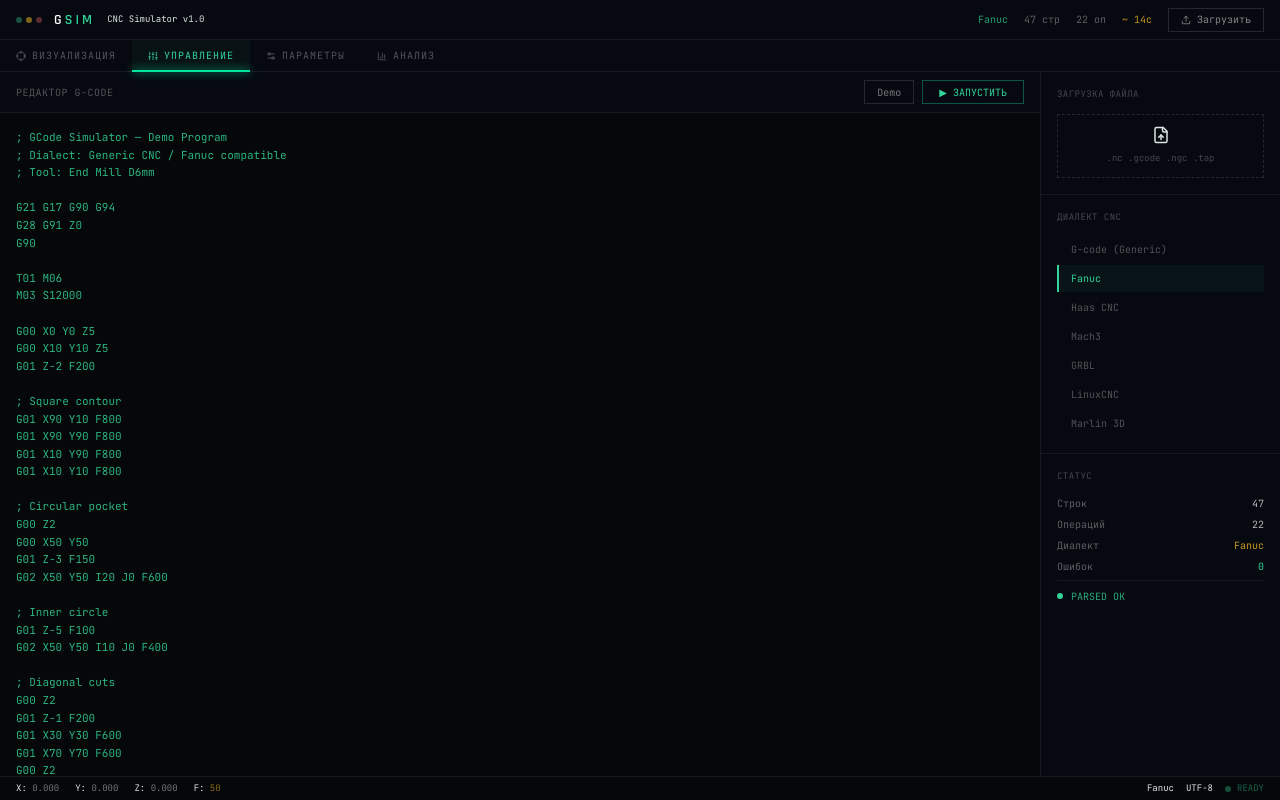
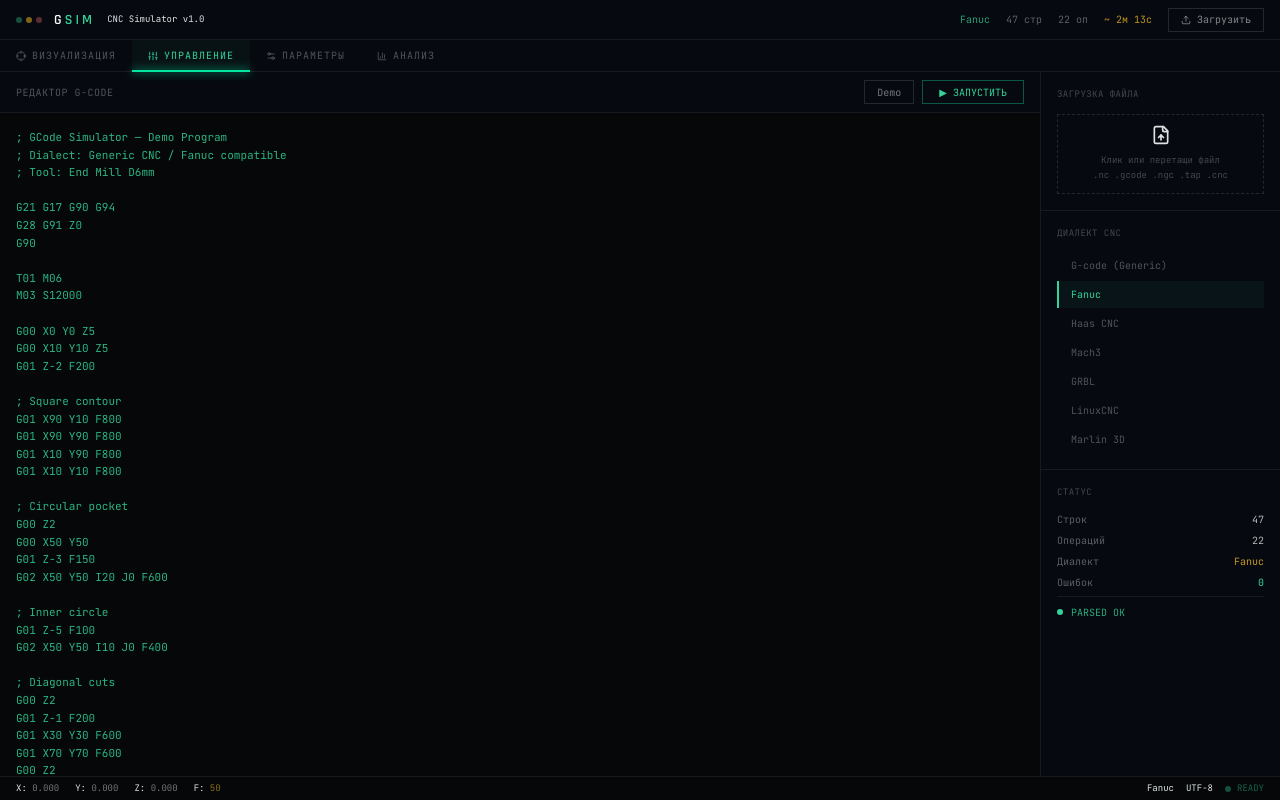
Before and after one commit to pr-poehali-dev/gcode-simulator-visualization, a React (Vite) app: page / in a window 1280 px wide. Both pictures are taken after a click on the button "УПРАВЛЕНИЕ". Built offline with nearby package versions, Linux system fonts and the light colour scheme.

Commit message:
Загрузка файла и визуализация траекторий

```diff
--- a/src/pages/Index.tsx
+++ b/src/pages/Index.tsx
@@ -17,6 +17,9 @@ interface ToolPath {
   type: "rapid" | "cut" | "arc" | "probe";
   lineNum: number;
   feedrate?: number;
+  // arc-specific
+  arcCx?: number; arcCy?: number; arcR?: number;
+  arcStartAngle?: number; arcEndAngle?: number; arcCCW?: boolean;
 }
 
 interface ParseResult {
@@ -35,6 +38,12 @@ interface ParseResult {
     boundingBox: { minX: number; maxX: number; minY: number; maxY: number };
     feedrates: number[];
     dialect: string;
+    // extracted from code
+    spindleSpeeds: number[];
+    tools: number[];
+    plungeFeed: number | null;
+    cuttingFeed: number | null;
+    rapidFeed: number | null;
   };
 }
 
@@ -55,13 +64,17 @@ function parseGCode(code: string): ParseResult {
   const paths: ToolPath[] = [];
 
   let pos = { x: 0, y: 0, z: 0 };
-  const modal = { motion: "G0", coords: "G90" };
+  const modal = { motion: "G0", coords: "G90", arcCCW: false };
   let feedrate = 300;
   const feedrates: number[] = [];
+  const spindleSpeeds: number[] = [];
+  const tools: number[] = [];
   let rapidDist = 0, cutDist = 0;
   let maxDepth = 0;
   let minX = Infinity, maxX = -Infinity, minY = Infinity, maxY = -Infinity;
   let rapidMoves = 0, cutMoves = 0, arcs = 0;
+  let firstPlungeFeed: number | null = null;
+  let maxCuttingFeed: number | null = null;
 
   const dist3 = (a: typeof pos, b: typeof pos) =>
     Math.sqrt((b.x - a.x) ** 2 + (b.y - a.y) ** 2 + (b.z - a.z) ** 2);
@@ -83,9 +96,22 @@ function parseGCode(code: string): ParseResult {
 
     if (command === "G0" || command === "G00") modal.motion = "G0";
     if (command === "G1" || command === "G01") modal.motion = "G1";
+    if (command === "G2" || command === "G02") { modal.motion = "G2"; modal.arcCCW = false; }
+    if (command === "G3" || command === "G03") { modal.motion = "G3"; modal.arcCCW = true; }
     if (command === "G90") modal.coords = "G90";
     if (command === "G91") modal.coords = "G91";
-    if (params.F) { feedrate = params.F; if (!feedrates.includes(feedrate)) feedrates.push(feedrate); }
+
+    if (params.F) {
+      feedrate = params.F;
+      if (!feedrates.includes(feedrate)) feedrates.push(feedrate);
+      // detect plunge vs cutting feed by Z motion
+      if (params.Z !== undefined && params.Z < pos.z && firstPlungeFeed === null) firstPlungeFeed = feedrate;
+      if (params.X !== undefined || params.Y !== undefined) {
+        if (maxCuttingFeed === null || feedrate > maxCuttingFeed) maxCuttingFeed = feedrate;
+      }
+    }
+    if (params.S && params.S > 0 && !spindleSpeeds.includes(params.S)) spindleSpeeds.push(params.S);
+    if (params.T && params.T > 0 && !tools.includes(params.T)) tools.push(params.T);
 
     const newPos = {
       x: params.X !== undefined ? (modal.coords === "G90" ? params.X : pos.x + params.X) : pos.x,
@@ -98,27 +124,43 @@ function parseGCode(code: string): ParseResult {
 
     if (isComment || !command) {
       type = "comment";
-    } else if (command.match(/^G0/) && !command.match(/^G0[23]/)) {
+    } else if ((command === "G0" || command === "G00") || (modal.motion === "G0" && hasMotion && !command.match(/^G[123]/))) {
       type = "rapid";
       if (hasMotion) {
         rapidDist += dist3(pos, newPos);
         rapidMoves++;
         paths.push({ from: { ...pos }, to: { ...newPos }, type: "rapid", lineNum: i + 1, feedrate });
       }
-    } else if (command.match(/^G1/)) {
+    } else if (command === "G1" || command === "G01" || (modal.motion === "G1" && hasMotion && !command.match(/^G[023]/))) {
       type = "cut";
       if (hasMotion) {
         cutDist += dist3(pos, newPos);
         cutMoves++;
         paths.push({ from: { ...pos }, to: { ...newPos }, type: "cut", lineNum: i + 1, feedrate });
       }
-    } else if (command.match(/^G[23]/)) {
+    } else if (command.match(/^G0?[23]$/)) {
       type = "arc";
-      if (hasMotion) {
+      const isCCW = command === "G3" || command === "G03";
+      if (hasMotion || params.I !== undefined || params.J !== undefined) {
+        // Arc center relative to start position
+        const cx = pos.x + (params.I ?? 0);
+        const cy = pos.y + (params.J ?? 0);
+        const r = Math.sqrt((pos.x - cx) ** 2 + (pos.y - cy) ** 2);
+        const startAngle = Math.atan2(pos.y - cy, pos.x - cx);
+        const endAngle = Math.atan2(newPos.y - cy, newPos.x - cx);
+        // Approximate arc length
+        let dAngle = isCCW ? endAngle - startAngle : startAngle - endAngle;
+        if (dAngle <= 0) dAngle += Math.PI * 2;
+        // Full circle when start == end
+        if (params.X === undefined && params.Y === undefined) dAngle = Math.PI * 2;
+        cutDist += r * dAngle;
         arcs++;
-        paths.push({ from: { ...pos }, to: { ...newPos }, type: "arc", lineNum: i + 1, feedrate });
+        paths.push({
+          from: { ...pos }, to: { ...newPos }, type: "arc", lineNum: i + 1, feedrate,
+          arcCx: cx, arcCy: cy, arcR: r, arcStartAngle: startAngle, arcEndAngle: endAngle, arcCCW: isCCW,
+        });
       }
-    } else if (command === "G38" || command === "G38.2") {
+    } else if (command.startsWith("G38")) {
       type = "probe";
     }
 
@@ -134,7 +176,8 @@ function parseGCode(code: string): ParseResult {
 
   const totalDist = rapidDist + cutDist;
   const avgFeed = feedrates.length ? feedrates.reduce((a, b) => a + b, 0) / feedrates.length : 300;
-  const estimatedTime = (cutDist / avgFeed) + (rapidDist / 3000);
+  const rapidSpeed = 3000;
+  const estimatedTime = (cutDist / Math.max(1, avgFeed)) + (rapidDist / rapidSpeed);
 
   return {
     lines,
@@ -153,6 +196,11 @@ function parseGCode(code: string): ParseResult {
       },
       feedrates: feedrates.sort((a, b) => a - b),
       dialect: detectDialect(code),
+      spindleSpeeds: spindleSpeeds.sort((a, b) => a - b),
+      tools: tools.sort((a, b) => a - b),
+      plungeFeed: firstPlungeFeed,
+      cuttingFeed: maxCuttingFeed,
+      rapidFeed: 3000,
     },
   };
 }
@@ -292,25 +340,48 @@ function Visualizer({ paths, stats, activeLine }: VisualizerProps) {
       const from = toScreen(path.from.x, path.from.y);
       const to = toScreen(path.to.x, path.to.y);
 
-      ctx.beginPath();
-      ctx.moveTo(from.sx, from.sy);
-
       if (path.type === "arc") {
-        const midX = (from.sx + to.sx) / 2 + (to.sy - from.sy) * 0.3;
-        const midY = (from.sy + to.sy) / 2 - (to.sx - from.sx) * 0.3;
-        ctx.quadraticCurveTo(midX, midY, to.sx, to.sy);
-        ctx.strokeStyle = isActive ? "#80d8ff" : "rgba(79,195,247,0.75)";
+        ctx.strokeStyle = isActive ? "#80d8ff" : "rgba(79,195,247,0.8)";
         ctx.lineWidth = isActive ? 2.5 : 1.5;
+        if (path.arcCx !== undefined && path.arcCy !== undefined && path.arcR !== undefined && path.arcR > 0) {
+          const screenCx = cx + path.arcCx * scale;
+          const screenCy = cy - path.arcCy * scale;
+          const screenR = path.arcR * scale;
+          const startA = path.arcStartAngle ?? 0;
+          const endA = path.arcEndAngle ?? 0;
+          const isCCW = path.arcCCW ?? false;
+          const isFullCircle =
+            Math.abs(path.from.x - path.to.x) < 0.001 &&
+            Math.abs(path.from.y - path.to.y) < 0.001;
+          ctx.beginPath();
+          if (isFullCircle) {
+            ctx.arc(screenCx, screenCy, screenR, 0, Math.PI * 2);
+          } else {
+            ctx.arc(screenCx, screenCy, screenR, -startA, -endA, isCCW);
+          }
+        } else {
+          const midX = (from.sx + to.sx) / 2 + (to.sy - from.sy) * 0.3;
+          const midY = (from.sy + to.sy) / 2 - (to.sx - from.sx) * 0.3;
+          ctx.beginPath();
+          ctx.moveTo(from.sx, from.sy);
+          ctx.quadraticCurveTo(midX, midY, to.sx, to.sy);
+        }
       } else if (path.type === "rapid") {
+        ctx.beginPath();
+        ctx.moveTo(from.sx, from.sy);
         ctx.lineTo(to.sx, to.sy);
         ctx.strokeStyle = isActive ? "#ffd740" : "rgba(255,179,0,0.5)";
         ctx.lineWidth = isActive ? 2 : 0.8;
         ctx.setLineDash([5, 4]);
       } else if (path.type === "cut") {
+        ctx.beginPath();
+        ctx.moveTo(from.sx, from.sy);
         ctx.lineTo(to.sx, to.sy);
         ctx.strokeStyle = isActive ? "#69ffca" : "rgba(0,229,160,0.9)";
         ctx.lineWidth = isActive ? 2.5 : 1.5;
       } else {
+        ctx.beginPath();
+        ctx.moveTo(from.sx, from.sy);
         ctx.lineTo(to.sx, to.sy);
         ctx.strokeStyle = "rgba(206,147,216,0.7)";
         ctx.lineWidth = 1;
@@ -613,11 +684,30 @@ export default function Index() {
             <div className="w-60 flex-none border-l border-white/[0.07] flex flex-col bg-[#060910]">
               <div className="p-4 border-b border-white/[0.07]">
                 <div className="text-[9px] font-mono text-white/25 uppercase tracking-wider mb-3">Загрузка файла</div>
-                <button onClick={() => fileInputRef.current?.click()}
-                  className="w-full h-16 border border-dashed border-white/12 hover:border-emerald-500/35 flex flex-col items-center justify-center gap-2 transition-all group">
-                  <Icon name="FileUp" size={18} className="text-white/22 group-hover:text-emerald-400 transition-colors" />
-                  <span className="text-[9px] font-mono text-white/25 group-hover:text-white/50 transition-colors">.nc .gcode .ngc .tap</span>
-                </button>
+                <div
+                  onClick={() => fileInputRef.current?.click()}
+                  onDragOver={e => { e.preventDefault(); e.currentTarget.classList.add("border-emerald-500/60"); }}
+                  onDragLeave={e => { e.currentTarget.classList.remove("border-emerald-500/60"); }}
+                  onDrop={e => {
+                    e.preventDefault();
+                    e.currentTarget.classList.remove("border-emerald-500/60");
+                    const file = e.dataTransfer.files[0];
+                    if (!file) return;
+                    const reader = new FileReader();
+                    reader.onload = ev => {
+                      const text = ev.target?.result as string;
+                      setGCode(text);
+                      setParsed(parseGCode(text));
+                      setActiveTab("visual");
+                    };
+                    reader.readAsText(file);
+                  }}
+                  className="w-full h-20 border border-dashed border-white/12 hover:border-emerald-500/35 flex flex-col items-center justify-center gap-2 transition-all group cursor-pointer select-none">
+                  <Icon name="FileUp" size={20} className="text-white/22 group-hover:text-emerald-400 transition-colors" />
+                  <span className="text-[9px] font-mono text-white/25 group-hover:text-white/50 transition-colors text-center leading-relaxed">
+                    Клик или перетащи файл<br/>.nc .gcode .ngc .tap .cnc
+                  </span>
+                </div>
               </div>
 
               <div className="p-4 border-b border-white/[0.07]">
@@ -661,54 +751,100 @@ export default function Index() {
         {/* ─ PARAMS ─ */}
         {activeTab === "params" && (
           <div className="h-full overflow-y-auto p-6">
-            <div className="max-w-2xl mx-auto space-y-4 animate-fade-in">
-              <div className="text-[9px] font-mono text-white/25 uppercase tracking-wider mb-5">Параметры станка и инструмента</div>
-              <div className="grid grid-cols-1 sm:grid-cols-2 gap-3">
-                {[
-                  { title: "Рабочая зона", color: "emerald", fields: [
-                    { l: "Ось X", u: "мм", v: "600" }, { l: "Ось Y", u: "мм", v: "400" },
-                    { l: "Ось Z", u: "мм", v: "100" }, { l: "Max подача", u: "мм/мин", v: "10000" },
-                  ]},
-                  { title: "Инструмент", color: "amber", fields: [
-                    { l: "Диаметр фрезы", u: "мм", v: "6" }, { l: "Число зубьев", u: "шт", v: "4" },
-                    { l: "Шпиндель", u: "об/мин", v: "12000" }, { l: "Подача/зуб", u: "мм", v: "0.05" },
-                  ]},
-                  { title: "Симуляция", color: "sky", fields: [
-                    { l: "Скорость G00", u: "мм/мин", v: "3000" }, { l: "Смена инструм.", u: "сек", v: "10" },
-                    { l: "Разгон", u: "мм/с²", v: "500" }, { l: "Задержка старта", u: "мс", v: "100" },
-                  ]},
-                  { title: "Материал", color: "purple", fields: [] as { l: string; u: string; v: string }[] },
-                ].map(section => (
-                  <div key={section.title} className="border border-white/[0.07] p-4 bg-[#060910]">
-                    <div className={`text-[9px] font-mono text-${section.color}-400/65 uppercase tracking-wider mb-3`}>
-                      {section.title}
+            <div className="max-w-2xl mx-auto space-y-3 animate-fade-in">
+              <div className="text-[9px] font-mono text-white/25 uppercase tracking-wider mb-4">
+                Параметры из G-code {s ? `· ${s.dialect}` : ""}
+              </div>
+
+              {!s ? (
+                <div className="text-white/25 font-mono text-sm text-center py-12">Загрузите G-code</div>
+              ) : (
+                <>
+                  {/* From code — read only */}
+                  <div className="border border-emerald-500/20 p-4 bg-emerald-400/[0.02]">
+                    <div className="text-[9px] font-mono text-emerald-400/60 uppercase tracking-wider mb-3 flex items-center gap-2">
+                      <span className="w-1.5 h-1.5 rounded-full bg-emerald-400 inline-block"></span>
+                      Извлечено из кода
                     </div>
-                    {section.title === "Материал" ? (
-                      <div className="grid grid-cols-2 gap-1">
-                        {["Алюминий", "Сталь", "Нерж.", "Бронза", "Дерево", "Пластик"].map((m, i) => (
-                          <button key={m} className={`px-2 py-1.5 text-[10px] font-mono border-l-2 text-left transition-all
-                            ${i === 0 ? "border-purple-400 text-purple-400 bg-purple-400/5" : "border-transparent text-white/30 hover:text-white/55 hover:bg-white/[0.02]"}`}>
-                            {m}
-                          </button>
-                        ))}
+                    <div className="grid grid-cols-2 gap-x-8 gap-y-2">
+                      {[
+                        { l: "Подача врезания", v: s.plungeFeed ? `${s.plungeFeed} мм/мин` : "—", c: "text-sky-400" },
+                        { l: "Подача резания", v: s.cuttingFeed ? `${s.cuttingFeed} мм/мин` : "—", c: "text-emerald-400" },
+                        { l: "Скорость шпинделя", v: s.spindleSpeeds.length ? `${s.spindleSpeeds.join(", ")} об/мин` : "—", c: "text-amber-400" },
+                        { l: "Инструменты (T)", v: s.tools.length ? s.tools.map(t => `T${t.toString().padStart(2,"0")}`).join(", ") : "—", c: "text-purple-400" },
+                        { l: "Макс. глубина Z", v: `${Math.abs(s.maxDepth).toFixed(3)} мм`, c: "text-red-400" },
+                        { l: "Все подачи F", v: s.feedrates.length ? s.feedrates.join(", ") : "—", c: "text-white/60" },
+                        { l: "Рабочая зона X", v: `${s.boundingBox.minX.toFixed(1)} → ${s.boundingBox.maxX.toFixed(1)} мм`, c: "text-white/60" },
+                        { l: "Рабочая зона Y", v: `${s.boundingBox.minY.toFixed(1)} → ${s.boundingBox.maxY.toFixed(1)} мм`, c: "text-white/60" },
+                      ].map(row => (
+                        <div key={row.l} className="flex flex-col gap-0.5">
+                          <span className="text-[9px] font-mono text-white/25 uppercase">{row.l}</span>
+                          <span className={`text-[11px] font-mono ${row.c}`}>{row.v}</span>
+                        </div>
+                      ))}
+                    </div>
+                  </div>
+
+                  {/* Feedrates visual */}
+                  {s.feedrates.length > 0 && (
+                    <div className="border border-white/[0.07] p-4 bg-[#060910]">
+                      <div className="text-[9px] font-mono text-white/25 uppercase tracking-wider mb-3">Подачи F в программе</div>
+                      <div className="space-y-2">
+                        {s.feedrates.map(f => {
+                          const isPlunge = f === s.plungeFeed;
+                          const isCut = f === s.cuttingFeed;
+                          return (
+                            <div key={f} className="flex items-center gap-3">
+                              <span className={`text-[10px] font-mono w-28 ${isPlunge ? "text-sky-400" : isCut ? "text-emerald-400" : "text-amber-400"}`}>
+                                {f} мм/мин
+                              </span>
+                              <div className="flex-1 h-[3px] bg-white/[0.04]">
+                                <div className="h-full" style={{
+                                  width: `${(f / Math.max(...s.feedrates)) * 100}%`,
+                                  background: isPlunge ? "#4fc3f7" : isCut ? "#00e5a0" : "#ffb300",
+                                  opacity: 0.65
+                                }}></div>
+                              </div>
+                              <span className="text-[9px] font-mono text-white/20 w-16 text-right">
+                                {isPlunge ? "врезание" : isCut ? "резание" : ""}
+                              </span>
+                            </div>
+                          );
+                        })}
                       </div>
-                    ) : (
-                      <div className="space-y-2">
-                        {section.fields.map(f => (
-                          <div key={f.l} className="flex items-center justify-between gap-2">
-                            <label className="text-[10px] font-mono text-white/35 flex-1 truncate">{f.l}</label>
-                            <div className="flex items-center gap-1 flex-none">
-                              <input defaultValue={f.v}
-                                className={`w-16 bg-[#0d1118] border border-white/8 px-2 py-0.5 text-[10px] font-mono text-white/75 outline-none focus:border-${section.color}-500/35 text-right`} />
-                              <span className="text-[9px] font-mono text-white/20 w-8 truncate">{f.u}</span>
-                            </div>
+                    </div>
+                  )}
+
+                  {/* Spindle speeds */}
+                  {s.spindleSpeeds.length > 0 && (
+                    <div className="border border-white/[0.07] p-4 bg-[#060910]">
+                      <div className="text-[9px] font-mono text-white/25 uppercase tracking-wider mb-3">Скорости шпинделя (S)</div>
+                      <div className="flex gap-3 flex-wrap">
+                        {s.spindleSpeeds.map(sp => (
+                          <div key={sp} className="flex flex-col items-center px-4 py-2 border border-amber-500/20 bg-amber-400/[0.04]">
+                            <span className="font-display text-lg font-semibold text-amber-400">{sp.toLocaleString()}</span>
+                            <span className="text-[9px] font-mono text-white/25">об/мин</span>
                           </div>
                         ))}
                       </div>
-                    )}
-                  </div>
-                ))}
-              </div>
+                    </div>
+                  )}
+
+                  {/* Tools */}
+                  {s.tools.length > 0 && (
+                    <div className="border border-white/[0.07] p-4 bg-[#060910]">
+                      <div className="text-[9px] font-mono text-white/25 uppercase tracking-wider mb-3">Инструменты (T)</div>
+                      <div className="flex gap-2 flex-wrap">
+                        {s.tools.map(t => (
+                          <div key={t} className="flex items-center gap-2 px-3 py-1.5 border border-purple-500/20 bg-purple-400/[0.04]">
+                            <span className="text-[10px] font-mono text-purple-400">T{t.toString().padStart(2, "0")}</span>
+                          </div>
+                        ))}
+                      </div>
+                    </div>
+                  )}
+                </>
+              )}
             </div>
           </div>
         )}
```
